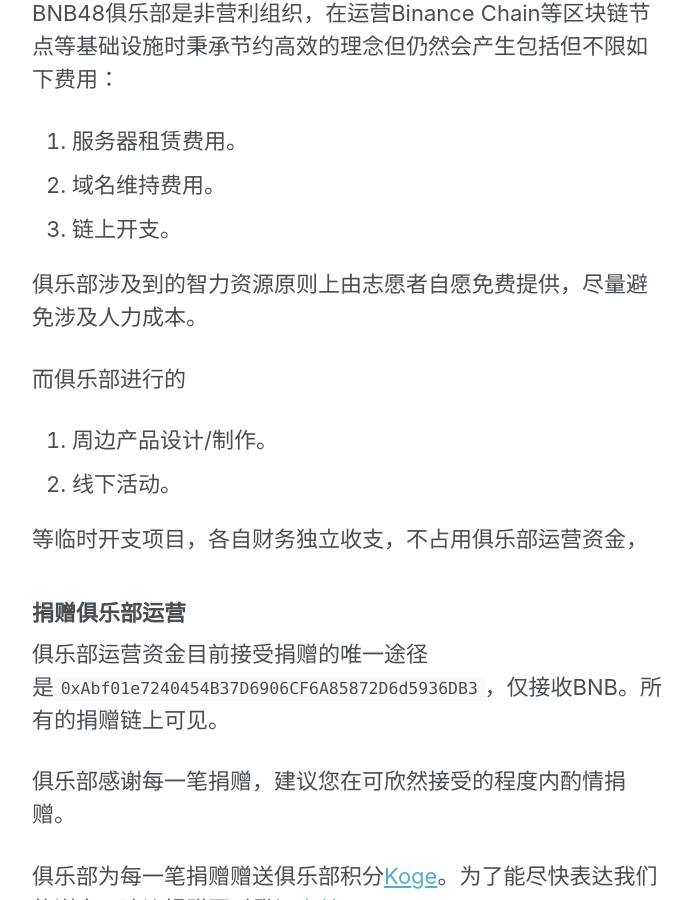
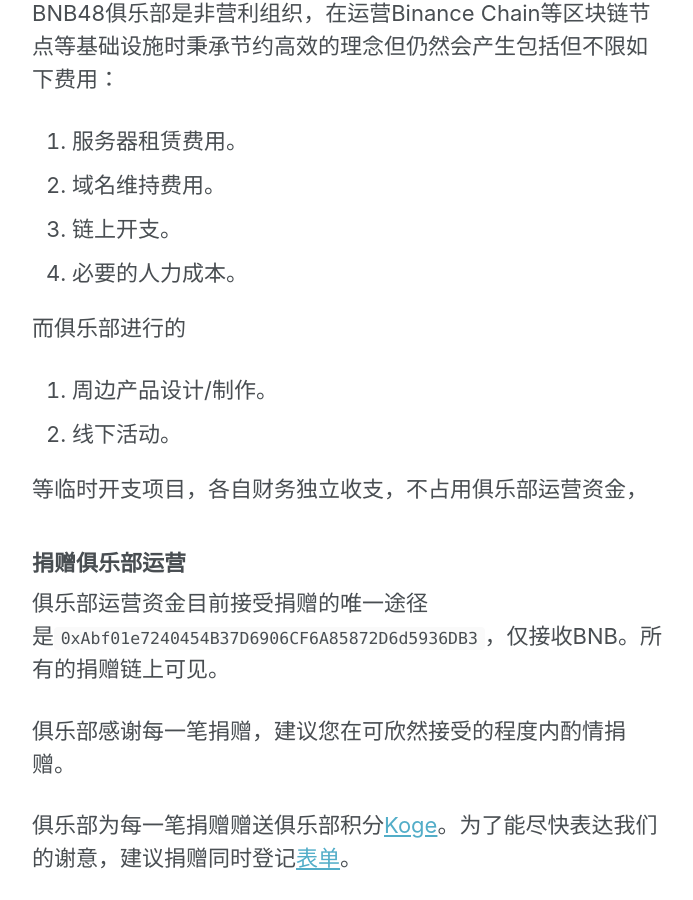
Before and after one commit to 48Club/BNB48Club.github.io, a Jekyll site: the page built from _pages/48finance.md, in a window 1280 px wide and 900 px high, scrolled down 313 px. Shown: the whole window, without its empty margins (290-983 px from the left). Built offline with Jekyll 4.4.1, drawn with Linux system fonts in a browser that asks for light colours.

Commit message:
允许运营资金支出必要的人力成本

```diff
--- a/_pages/48finance.md
+++ b/_pages/48finance.md
@@ -9,8 +9,7 @@
 1. 服务器租赁费用。
 1. 域名维持费用。
 1. 链上开支。
-
-俱乐部涉及到的智力资源原则上由志愿者自愿免费提供，尽量避免涉及人力成本。
+1. 必要的人力成本。
 
 而俱乐部进行的
 1. 周边产品设计/制作。
```
